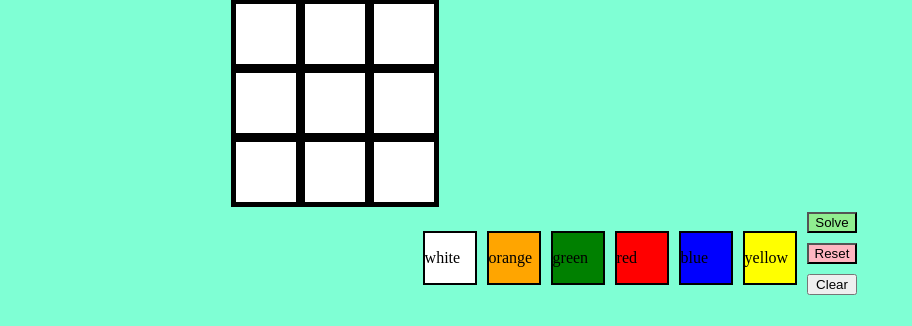
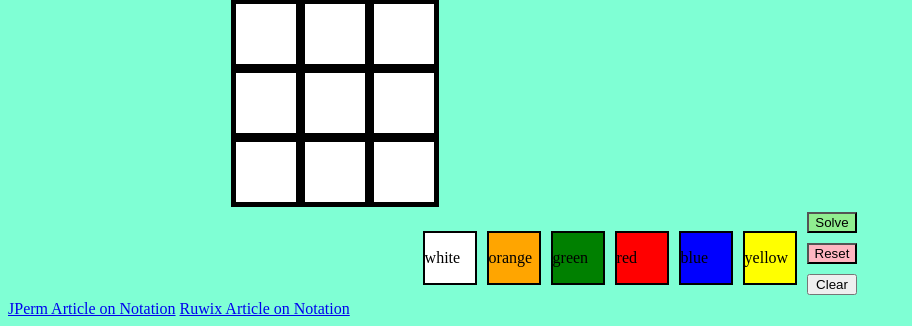
Before and after one commit to KingTingTheGreat/CubeSolver, a Flask app: template templates/index.html in a window 1280 px wide. Shown: the part 527-853 px from the top of the page, without its empty margins (0-912 px from the left). Before the commit the page ends 822 px from the top, so only its background shows below. Run offline with Flask 3, Linux system fonts and the light colour scheme; the template is opened without the code that fills it, so the values that code supplies are empty.

Commit message:
added links explaining notation

```diff
--- a/templates/index.html
+++ b/templates/index.html
@@ -115,6 +115,10 @@
             <button class="button" id="clear-button" onclick="clearSquares()">Clear</button>
         </div>
     </div>
+    <div>
+        <a href="https://jperm.net/3x3/moves" target="_blank">JPerm Article on Notation</a>
+        <a href="https://ruwix.com/the-rubiks-cube/notation/" target="_blank">Ruwix Article on Notation</a>
+    </div>
 
 
     <script src="../static/javascript/main.js"></script>
```
